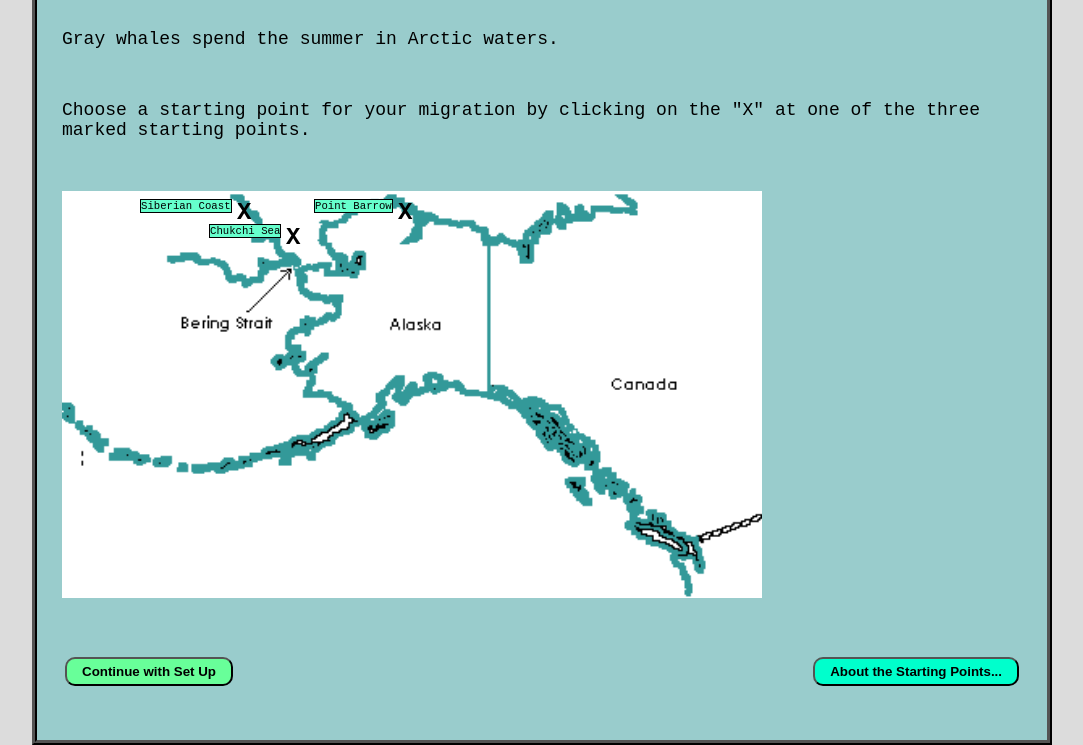
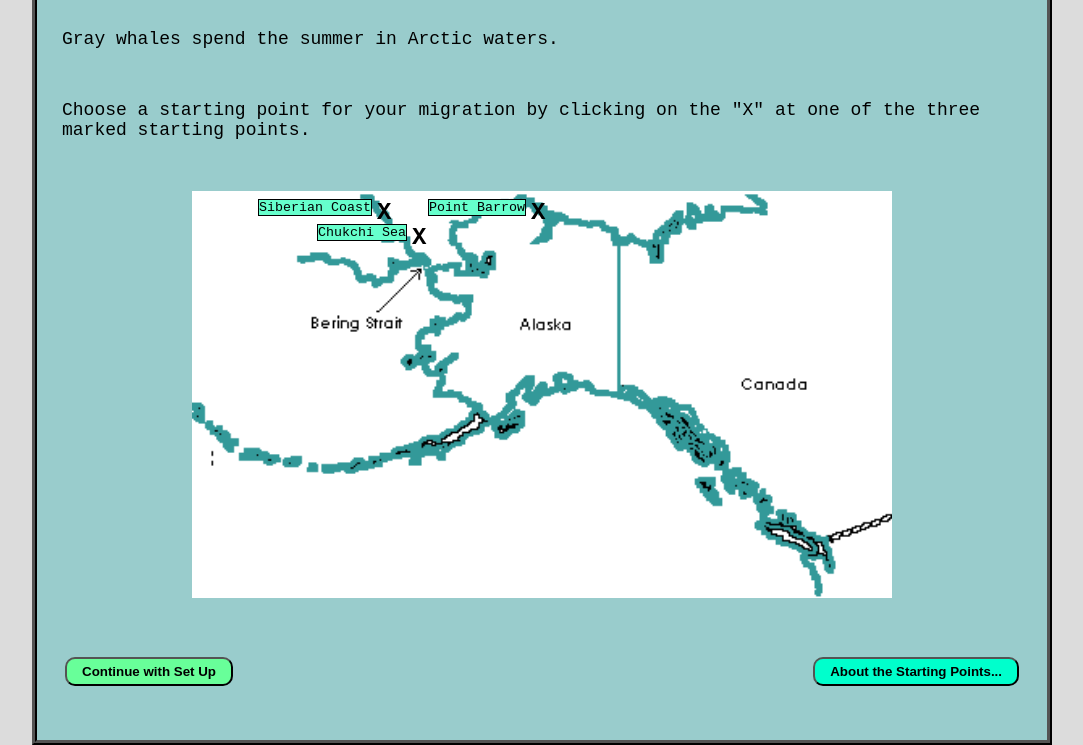
Before and after one commit to erinscheunemann/GreyWhale, a website: page start.html in a window 1280 px wide. Shown: the part 90-835 px from the top of the page, without its empty margins (103-1186 px from the left). Drawn offline with Linux system fonts and the light colour scheme.

Commit message:
centered images on start and dest and fixed the auto placing of areas

```diff
--- a/javascript/startPoint.js
+++ b/javascript/startPoint.js
@@ -16,14 +16,15 @@ window.addEventListener('load', function(){
 
     // PLACE AREAS/LABELS/POINTS/INFO ON IMAGE
     let image = document.getElementById("image");
+    let div = document.getElementById("img");
     let w = image.width;
     let h = image.height;
 
 
 
-    remap(siberian, 0.02, 0.25, w, h);
-    remap(chukchi, 0.08, 0.32, w, h);
-    remap(barrow, 0.02, 0.48, w, h);
+    remap(siberian, 0.02, 0.45, w, h);
+    remap(chukchi, 0.08, 0.50, w, h);
+    remap(barrow, 0.02, 0.67, w, h);
 
     // MARK POINT IF START IS NOT NULL
     if (strt != null) {
@@ -43,12 +44,16 @@ window.addEventListener('load', function(){
         // place point
         point.style.top = t + "px";
         point.style.left = l + "px";
+        // place label to the left of point
+        label.style.top = t + "px";
+        label.style.left = (l - label.offsetWidth - 5) + "px";
         // place info at bottom right of point
         info.style.top = b + "px";
         info.style.left = r + "px";
-        // place label to the left of point
-        label.style.top = t + "px";
-        label.style.left = (l - label.offsetWidth - 5) + "px";
+        // account for offset of image from edge
+        let offset = Math.round((div.offsetWidth - image.offsetWidth)/2);
+        l = l - offset;
+        r = r - offset;
         // place area on top of point
         area.coords = String(l)+","+String(t)+","+String(r)+","+String(b);
     }
--- a/start.html
+++ b/start.html
@@ -15,14 +15,14 @@
             <h1>Select Your Starting Point</h1>
             <p>Gray whales spend the summer in Arctic waters.</p>
             <p>Choose a starting point for your migration by clicking on the "X" at one of the three marked starting points.</p>
-            <div id="img" style="position: relative;">
+            <div id="img" style="position: relative; text-align: center;">
                 <img id="image" style="width: 100%;" src="./imgs/start2.png" usemap="#startmap" alt="black and white diagram of alaska with x's at the siberian coast, chukchi sea, and point barrow.">
                 <div id="s" class="point"><p class="x2">X</p></div>
                 <div id="c" class="point"><p class="x2">X</p></div>
                 <div id="b" class="point"><p class="x2">X</p></div>
-                <div id="s2" class="label"><p style="font-size: 8pt;">Siberian Coast</p></div>
-                <div id="c2" class="label"><p style="font-size: 8pt;">Chukchi Sea</p></div>
-                <div id="b2" class="label"><p style="font-size: 8pt;">Point Barrow</p></div>
+                <div id="s2" class="label"><p style="font-size: 10pt;">Siberian Coast</p></div>
+                <div id="c2" class="label"><p style="font-size: 10pt;">Chukchi Sea</p></div>
+                <div id="b2" class="label"><p style="font-size: 10pt;">Point Barrow</p></div>
                 <div id="sib" class="point_info">
                     <p style="font-weight: bold;">Siberian</p>
                     <img src="./imgs/migration starting ending images/siberian coast google earth BCAOMaxar TechnologiesLandsat _ CopernicusAirbusTerraMetrics.jpeg" alt="">
```
Also changed, not shown: destination.html (+1 -1 lines), javascript/dest.js (+10 -5 lines), imgs/dests2.png.
